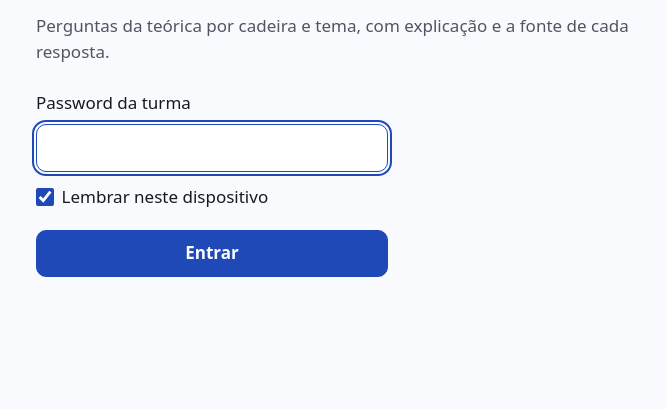
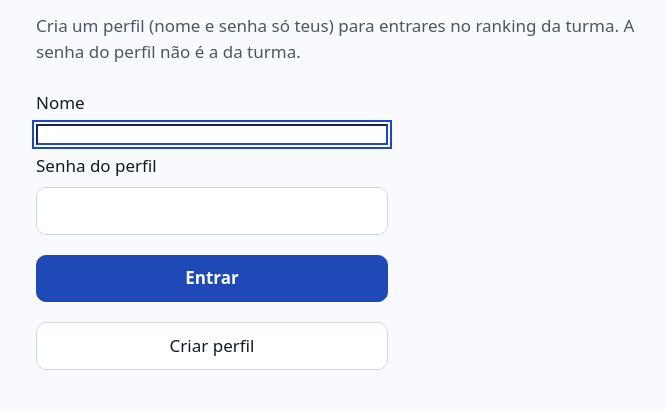
Before and after one commit to joao-sintra/quiz-teorica, a plain HTML site: page docs/index.html in a window 1280 px wide. Shown: the part 83-492 px from the top of the page, without its empty margins (284-950 px from the left). Drawn offline with Linux system fonts and the light colour scheme.

Commit message:
feat: enable leaderboard (Supabase config)

```diff
--- a/docs/config.js
+++ b/docs/config.js
@@ -1,3 +1,3 @@
 // Public by design: the anon key only reaches the RPC functions in supabase.sql.
 // Leave url empty to disable profiles and the leaderboard.
-export default { url: '', key: '' };
+export default { url: 'https://edlluzazykjsqcgwqknc.supabase.co', key: 'sb_publishable_cxu3_bYDYGeay9IITSJLrA_yWeWByjq' };
--- a/docs/index.html
+++ b/docs/index.html
@@ -6,8 +6,8 @@
   <meta name="robots" content="noindex, nofollow">
   <meta name="color-scheme" content="light dark">
   <title>Quiz Teórica</title>
-  <link rel="stylesheet" href="style.css?v=5">
-  <script type="module" src="app.js?v=5"></script>
+  <link rel="stylesheet" href="style.css?v=6">
+  <script type="module" src="app.js?v=6"></script>
 </head>
 <body>
   <main><p class="meta">A carregar…</p></main>
```
